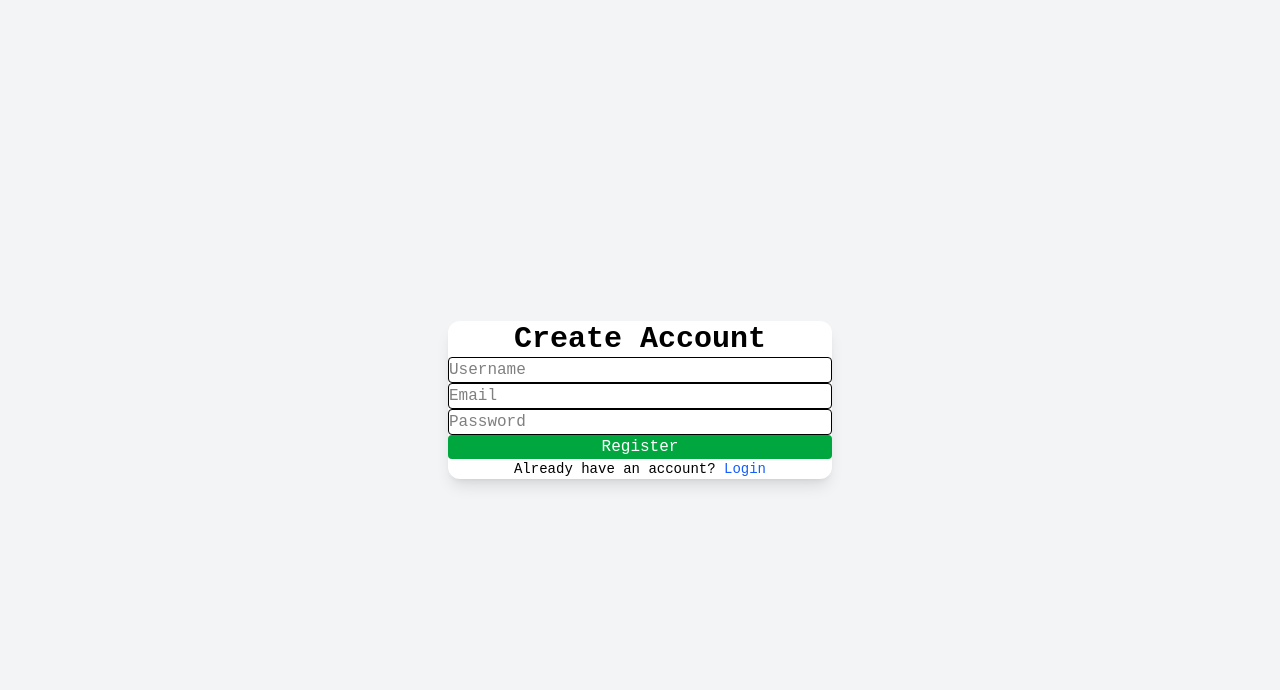
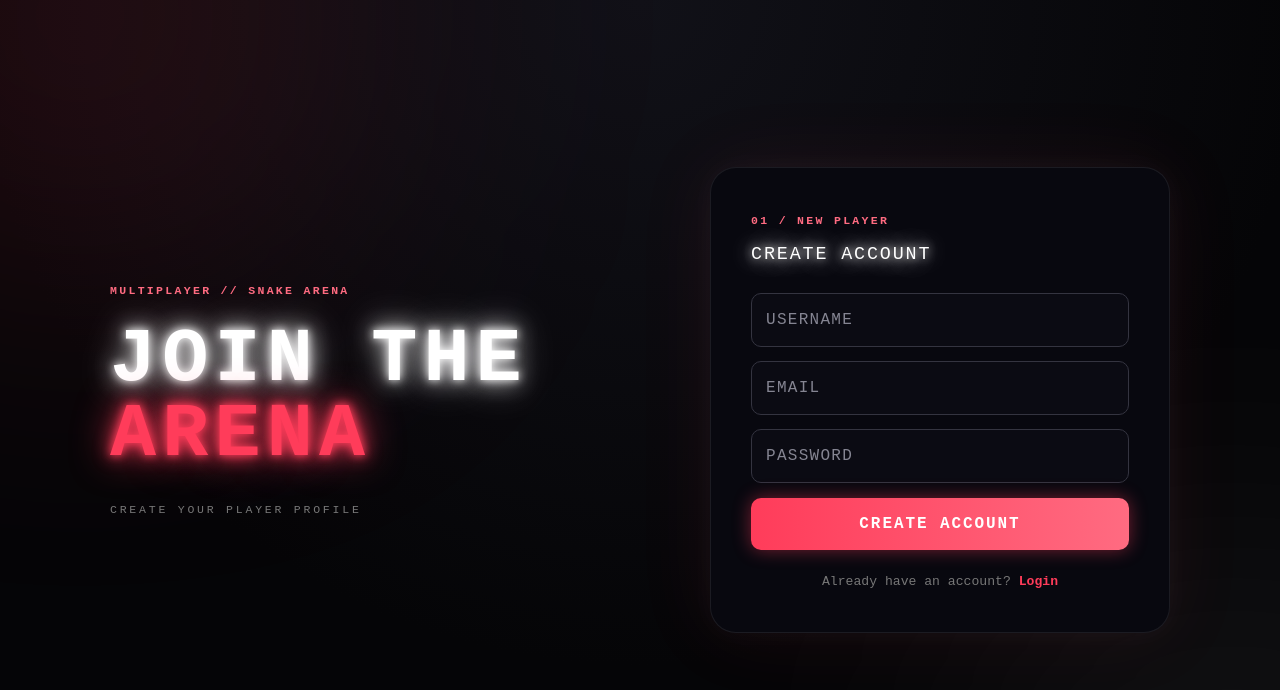
Before and after one commit to AditiWarrier/multiplayer-snake-game, a React (Vite) app in the folder client/: page /register in a window 1280 px wide. Shown: the top 690 px of the page. Built offline with nearby package versions, Linux system fonts and the light colour scheme; no server answers.

Commit message:
Polish login and registration UI

```diff
--- a/client/src/index.css
+++ b/client/src/index.css
@@ -138,6 +138,92 @@ body {
 }
 
 /* ================================================= */
+/* REGISTER PAGE */
+/* ================================================= */
+
+.register-page {
+  min-height: 100vh;
+  position: relative;
+  display: flex;
+  align-items: center;
+  justify-content: center;
+  overflow: hidden;
+  padding: 3rem 6%;
+  color: #fff;
+}
+
+.register-glow {
+  position: absolute;
+  width: 34rem;
+  height: 34rem;
+  border-radius: 50%;
+  filter: blur(140px);
+  pointer-events: none;
+}
+
+.register-glow-red { top: -16rem; left: -12rem; background: #ff3c5a22; }
+.register-glow-white { right: -14rem; bottom: -17rem; background: #ffffff10; }
+
+.register-layout {
+  width: min(100%, 1060px);
+  position: relative;
+  z-index: 1;
+  display: grid;
+  grid-template-columns: minmax(0, 1fr) minmax(340px, 460px);
+  align-items: center;
+  gap: clamp(2rem, 7vw, 7rem);
+}
+
+.register-heading h1 {
+  font-size: clamp(3.1rem, 6vw, 5.4rem);
+  font-weight: 900;
+  line-height: 0.98;
+  letter-spacing: 0.08em;
+}
+
+.register-kicker, .register-index {
+  color: #ff6b81;
+  font-size: 0.72rem;
+  letter-spacing: 0.2em;
+  font-weight: 700;
+}
+
+.register-kicker { margin-bottom: 1.4rem; }
+.register-caption { color: #777; margin-top: 1.8rem; letter-spacing: 0.24em; font-size: 0.72rem; }
+
+.register-card {
+  width: 100%;
+  padding: clamp(1.5rem, 4vw, 2.5rem);
+  border-radius: 26px;
+  z-index: 1;
+}
+
+.register-card-heading { margin-bottom: 1.5rem; }
+.register-card-heading h2 { margin-top: 0.55rem; font-size: 1.15rem; letter-spacing: 0.1em; }
+.register-fields { display: flex; flex-direction: column; gap: 0.9rem; }
+
+.register-fields .auth-input {
+  background: rgba(12, 12, 20, 0.9);
+  color: #f4f4f7;
+  border-color: #343440;
+}
+
+.register-fields .auth-input::placeholder { color: #858592; }
+.register-fields .auth-input:focus { border-color: #ff3c5a; box-shadow: 0 0 12px rgba(255,60,90,0.35); }
+.register-login-prompt { color: #777; margin-top: 1.4rem; text-align: center; font-size: 0.82rem; }
+.register-login-link { color: #ff3c5a; text-decoration: none; font-weight: 700; }
+.register-login-link:hover { text-decoration: underline; }
+
+@media (max-width: 720px) {
+  .register-page { padding: 2rem 1.1rem; }
+  .register-layout { max-width: 460px; grid-template-columns: minmax(0, 1fr); gap: 1.5rem; }
+  .register-heading { text-align: center; }
+  .register-kicker { margin-bottom: 0.7rem; }
+  .register-heading h1 { font-size: clamp(2.5rem, 12vw, 3.7rem); }
+  .register-caption { margin-top: 0.8rem; }
+}
+
+/* ================================================= */
 /* REAL SNAKE IMAGE */
 /* ================================================= */
 
--- a/client/src/pages/Login.jsx
+++ b/client/src/pages/Login.jsx
@@ -196,9 +196,11 @@ export default function Login() {
               height: "1350px",
 
               right: "-180px",
-              top: "-300px",
+              top: "-500px",
 
               zIndex: 1,
+
+              pointerEvents: "none",
 
               opacity: 0.98,
 
--- a/client/src/pages/Register.jsx
+++ b/client/src/pages/Register.jsx
@@ -48,57 +48,57 @@ export default function Register() {
   };
 
   return (
-    <div className="flex items-center justify-center h-screen bg-gray-100">
+    <main
+      className="register-page"
+      style={{ background: "radial-gradient(circle at top, #111118 0%, #050507 65%)" }}
+    >
+      <div className="register-glow register-glow-red" aria-hidden="true" />
+      <div className="register-glow register-glow-white" aria-hidden="true" />
+      <section className="register-layout">
+        <header className="register-heading">
+          <p className="register-kicker">MULTIPLAYER // SNAKE ARENA</p>
+          <h1 className="neon-white">JOIN THE<br /><span className="neon-red">ARENA</span></h1>
+          <p className="register-caption">CREATE YOUR PLAYER PROFILE</p>
+        </header>
 
-      <div className="bg-white p-8 rounded-xl shadow-lg w-96">
-
-        <h2 className="text-3xl font-bold text-center mb-6">
-          Create Account
-        </h2>
-
+        <div className="glass-card register-card">
+          <div className="register-card-heading">
+            <span className="register-index">01 / NEW PLAYER</span>
+            <h2 className="neon-white">CREATE ACCOUNT</h2>
+          </div>
+          <div className="register-fields">
             <input
               type="text"
-          placeholder="Username"
-          className="w-full p-2 border rounded mb-4"
+              placeholder="USERNAME"
+              aria-label="Username"
+              className="auth-input"
               value={username}
               onChange={(e) => setUsername(e.target.value)}
             />
-
             <input
               type="email"
-          placeholder="Email"
-          className="w-full p-2 border rounded mb-4"
+              placeholder="EMAIL"
+              aria-label="Email"
+              className="auth-input"
               value={email}
               onChange={(e) => setEmail(e.target.value)}
             />
-
             <input
               type="password"
-          placeholder="Password"
-          className="w-full p-2 border rounded mb-4"
+              placeholder="PASSWORD"
+              aria-label="Password"
+              className="auth-input"
               value={password}
               onChange={(e) => setPassword(e.target.value)}
             />
-
-        <button
-          onClick={handleRegister}
-          className="w-full bg-green-600 text-white py-2 rounded hover:bg-green-700 transition"
-        >
-          Register
-        </button>
-
-        <p className="text-sm text-center mt-4">
+            <button onClick={handleRegister} className="neon-btn">CREATE ACCOUNT</button>
+          </div>
+          <p className="register-login-prompt">
             Already have an account?{" "}
-          <Link
-            to="/"
-            className="text-blue-600 hover:underline"
-          >
-            Login
-          </Link>
+            <Link to="/" className="register-login-link">Login</Link>
           </p>
-
         </div>
-
-    </div>
+      </section>
+    </main>
   );
 }
```
Lines whose indentation alone changed are shown as unchanged.
